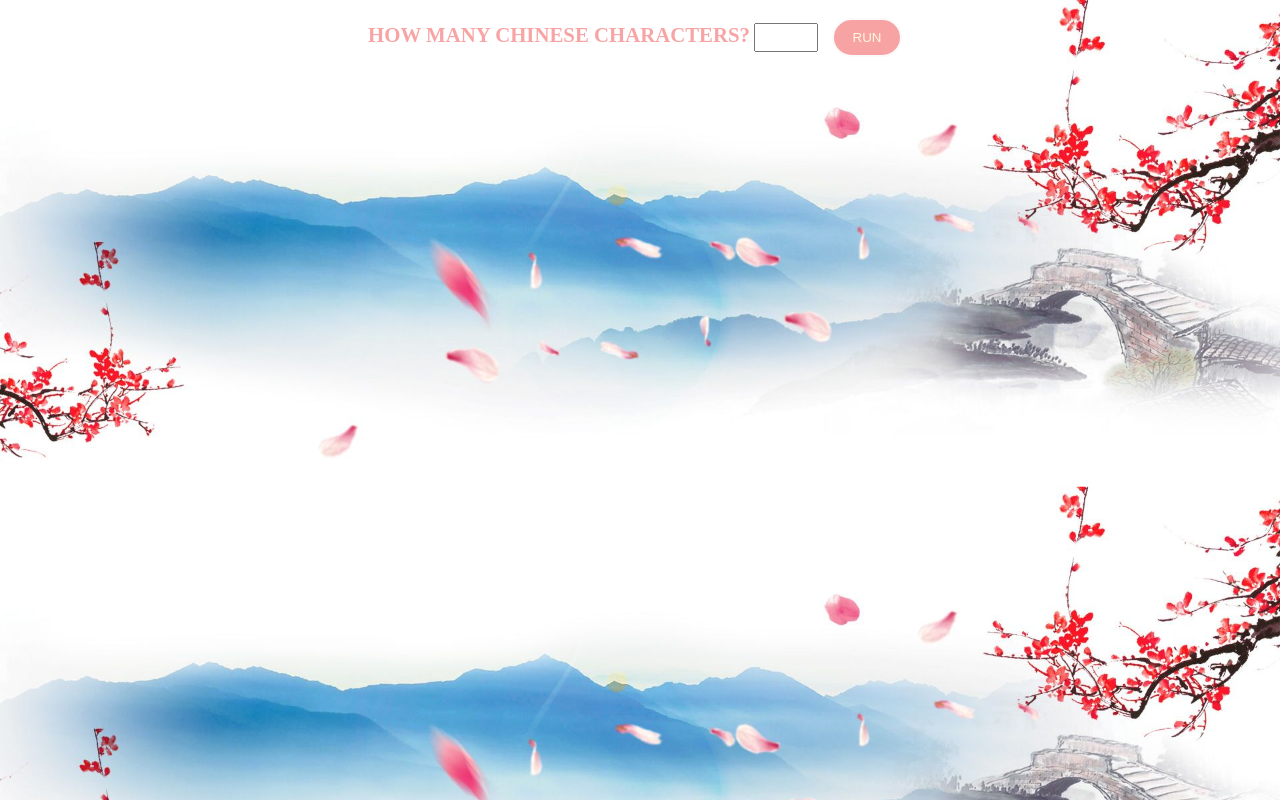
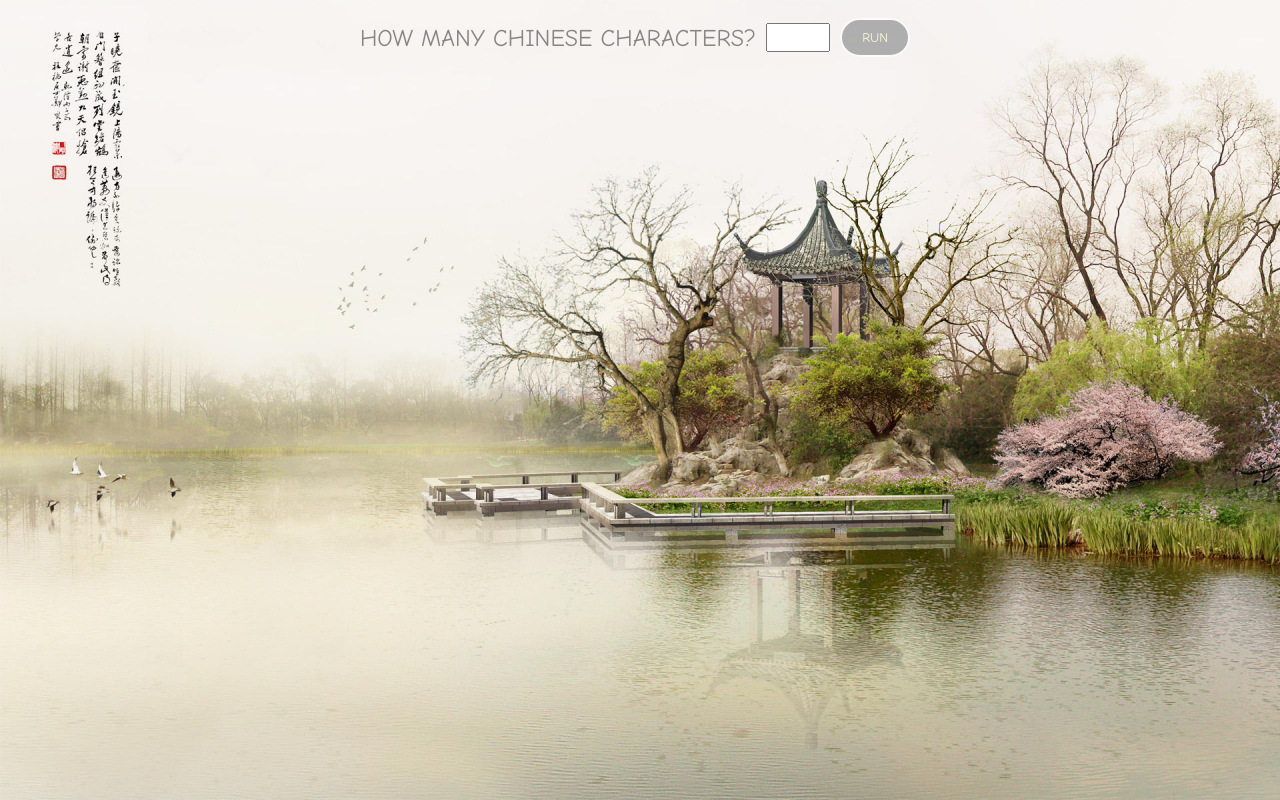
Before and after one commit to AnastasiaMutsey/cursor_homework_AM, a plain HTML site: page 11-homework/index.html in a window 1280 px wide. Drawn offline with Linux system fonts and the light colour scheme.

Commit message:
change design

```diff
--- a/11-homework/style.css
+++ b/11-homework/style.css
@@ -1,12 +1,13 @@
 html {
-    background-image: url(img/img1.jpg);
+    background-image: url(img/img1.jfif);
     background-size: 100%;
 }
 
 button{
+    font-family: Comic Sans MS, Comic Sans, cursive;
     cursor: pointer;
-    background: #f78f8fd0;
-    color:cornsilk;
+    background: #a0a0a0d0;
+    color:rgb(255, 248, 220);
     width: 70px;
     padding: 10px;
     border: rgb(250, 250, 250) 2px solid;
@@ -17,24 +18,29 @@ button{
 }
 
 button:hover{
-    background: rgba(135, 185, 243, 0.3);
+    background: rgba(226, 235, 225, 0);
     transition: 0.3s;
+    justify-content: center;
+    color:#a0a0a0d0
 
 }
 .number-characters{
+    margin-left: 10px;
     padding: 5px;
     width: 50px;
+    justify-content: center;
 }
 .conteiner{
-    width: 50%;
+    display: flex;
+    align-items: center;
+    justify-content: center;
     margin: 0 auto;
     text-align: center;
-
 }
 .label{
-    font-size: 130%;
-    font-weight: bold;
-    color: #f78f8fd0;
+    font-family: Comic Sans MS, Comic Sans, cursive;
+    font-size: 150%;
+    color: #706c6cd0;
     justify-content: center;
     align-items: center;
 }
```
Also changed, not shown: 11-homework/img/img1.jfif (added), 11-homework/img/img1.jpg (deleted).
